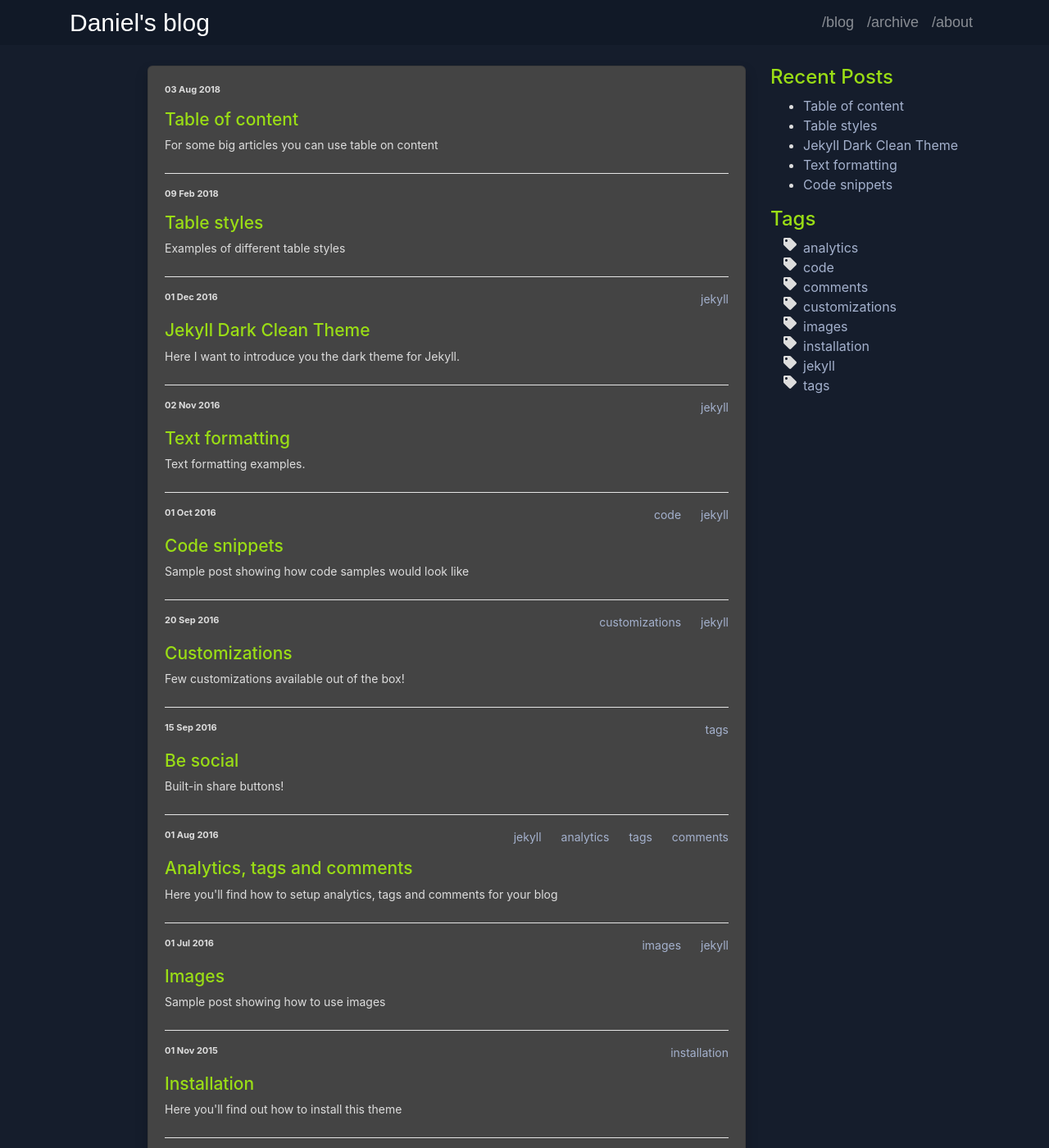
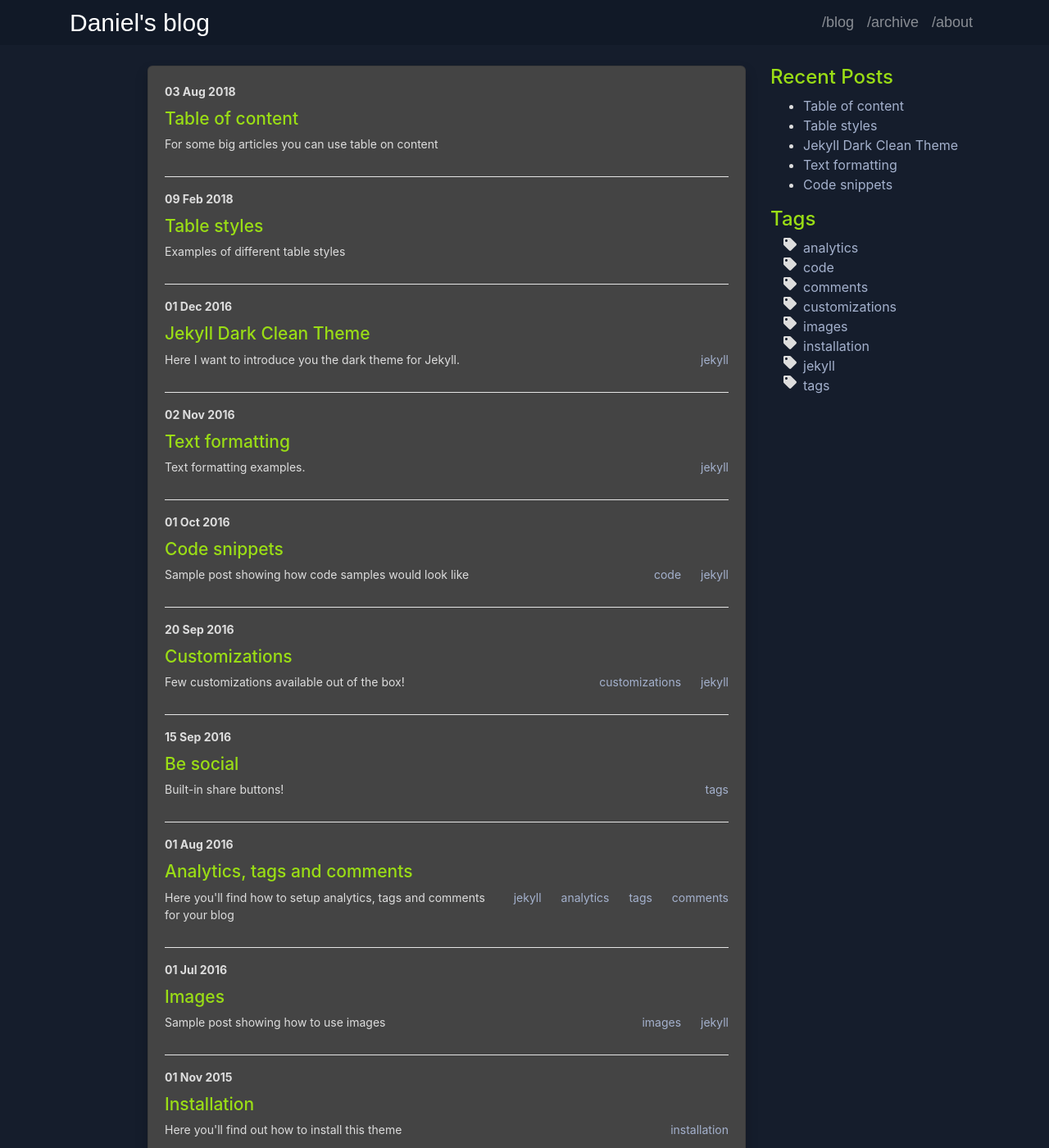
Before and after one commit to danieldavidson/danieldavidson.github.io, a Jekyll site: the page built from index.html, in a window 1280 px wide and 1400 px high. Shown: the whole window at 82% size. Built offline with Jekyll 4.4.1, drawn with Linux system fonts in a browser that asks for light colours.

Commit message:
Update home.html

```diff
--- a/_layouts/home.html
+++ b/_layouts/home.html
@@ -3,29 +3,30 @@ layout: page
 ---
 
 {% for post in site.posts limit:10 %}
-<div class="post-meta">
+
 <div class="post-time">
     <!--<i class="fa fa-calendar-alt"></i>-->
     <strong><time datetime='{{ post.date | date: "%Y-%m-%d" }}'>{{ post.date | date_to_string }}</time></strong>
 </div>
-    <ul>
-        {% for tag in post.tags %}
-        <li><a href="{{'/tag/' | append: tag | relative_url }}">{{ tag }}</a></li>
-        {% endfor %}
-    </ul>
-</div>
-
 <h2 class="post-title">
     <a class="post-title-text" href="{{ post.url | relative_url }}">
         {{ post.title }}
     </a>
 </h2>
 
+<div class="post-meta">
+    <ul>
+        {% for tag in post.tags %}
+        <li><a href="{{'/tag/' | append: tag | relative_url }}">{{ tag }}</a></li>
+        {% endfor %}
+    </ul>
     <div class="post-descr">
         <p>
             {{ post.description }}
         </p>
     </div>
+</div>
+
 <hr style="background-color: white; margin-top: .5rem;">
 {% endfor %}
 
```
Lines whose indentation alone changed are shown as unchanged.
